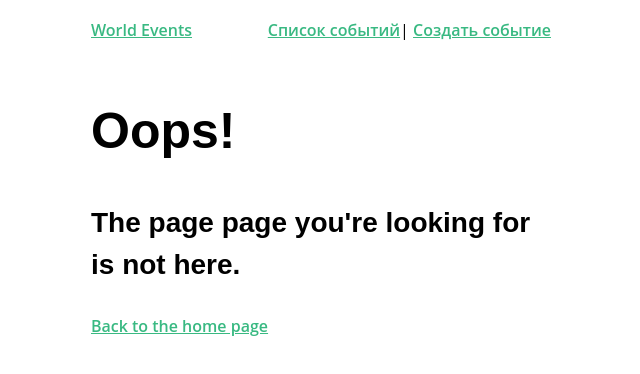
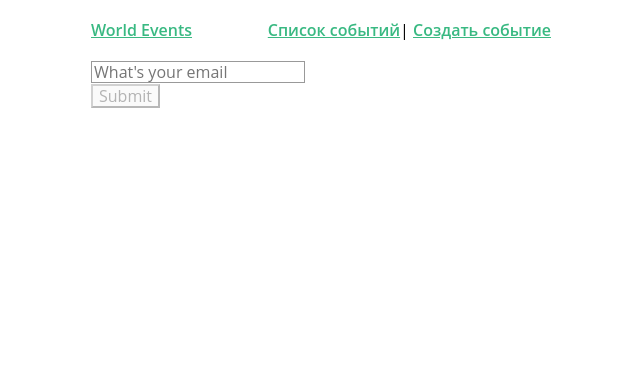
Before and after one commit to DenisSeroshtan/vuemaster, a Vue app: page /example in a window 1280 px wide. Before the commit this address led to /404. Shown: the top 374 px of the page, without its empty margins (319-959 px from the left). Built offline with nearby package versions, Linux system fonts and the light colour scheme.

Commit message:
include vuelidate, example validation

```diff
--- a/package.json
+++ b/package.json
@@ -14,6 +14,7 @@
     "vue": "^2.5.16",
     "vue-router": "^3.0.1",
     "vuejs-datepicker": "^1.5.4",
+    "vuelidate": "^0.7.4",
     "vuex": "^3.0.1"
   },
   "devDependencies": {
--- a/src/main.js
+++ b/src/main.js
@@ -5,6 +5,9 @@
 import upperFirst from 'lodash/upperFirst'
 import camelCase from 'lodash/camelCase'
 import 'nprogress/nprogress.css'
+import Vuelidate from 'vuelidate'
+
+Vue.use(Vuelidate)
 
 Vue.config.productionTip = false
 
--- a/src/router.js
+++ b/src/router.js
@@ -5,6 +5,7 @@
 import EventList from './views/EventList.vue'
 import NotFound from './views/NotFound'
 import NetworkIssue from './views/NetworkIssue'
+import Example from './views/Example'
 import store from './store/store.js'
 
 Vue.use(Router)
@@ -61,6 +62,10 @@
       path: '/network-issue',
       name: 'network-issue',
       component: NetworkIssue
+    },
+    {
+      path: '/example',
+      component: Example
     }
   ],
   mode: 'history'
--- /dev/null
+++ b/src/views/Example.vue
@@ -0,0 +1,64 @@
+<template>
+  <form v-on:submit.prevent="submit">
+    <input
+      type="email"
+      placeholder="What's your email"
+      v-model.trim="email"
+      :class="[infoClass, 'input']"
+      @blur="$v.email.$touch()"
+    >
+    <div v-if="$v.email.$error">
+      <p class="errorMessage" v-if="!$v.email.email">Please enter a valid email address.</p>
+      <p class="errorMessage" v-if="!$v.email.required">Email is required.</p>
+    </div>
+    <div>
+      <button :disabled="$v.$invalid" type="submit">Submit</button>
+      <p v-if="$v.$anyError" class="errorMessage">Please fill out the required fields</p>
+    </div>
+  </form>
+</template>
+
+<script>
+import { required, email } from 'vuelidate/lib/validators'
+export default {
+  data() {
+    return {
+      email: null
+    }
+  },
+  computed: {
+    infoClass() {
+      return {
+        error: this.$v.email.$error,
+        valid: !this.$v.email.$invalid && this.$v.email.$dirty
+      }
+    }
+  },
+  methods: {
+    submit() {
+      this.$v.$touch()
+      if (!this.$v.$invalid) {
+        console.log('Form Submission:', this.email)
+      }
+    }
+  },
+  validations: {
+    email: {
+      required,
+      email
+    }
+  }
+}
+</script>
+
+<style scoped>
+.errorMessage {
+  color: red;
+}
+.error {
+  border: 1px solid red;
+}
+.valid {
+  border: 1px solid green;
+}
+</style>
```
Also changed, not shown: 1 other file (tests, documents, lock files or other folders).
